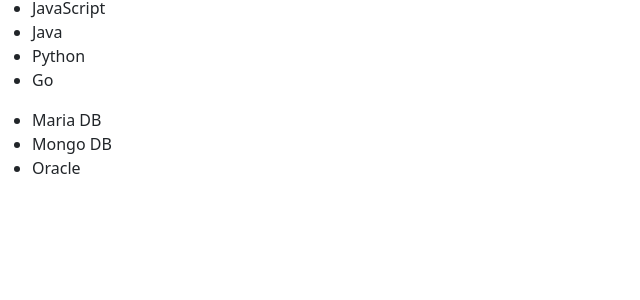
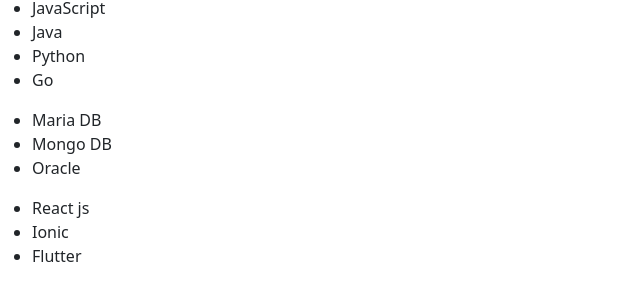
Before and after one commit to badilleins/PracticaGit4A_BadilloStalin, a plain HTML site: page experiencia.html in a window 1280 px wide. Shown: the part 60-360 px from the top of the page, without its empty margins (0-640 px from the left). Drawn offline with nearby package versions, Linux system fonts and the light colour scheme.

Commit message:
Update experiencia.html
Se agregaron frameworks de experiencia

```diff
--- a/experiencia.html
+++ b/experiencia.html
@@ -51,6 +51,13 @@
       <li>Oracle</li>
     </ul>
   </section>
+    <section>
+    <ul>
+      <li>React js</li>
+      <li>Ionic</li>
+      <li>Flutter</li>
+    </ul>
+  </section>
 </main>
 </header>
     <script src="https://cdn.jsdelivr.net/npm/bootstrap@5.3.0-alpha3/dist/js/bootstrap.bundle.min.js" integrity="sha384-ENjdO4Dr2bkBIFxQpeoTz1HIcje39Wm4jDKdf19U8gI4ddQ3GYNS7NTKfAdVQSZe" crossorigin="anonymous"></script>
```
